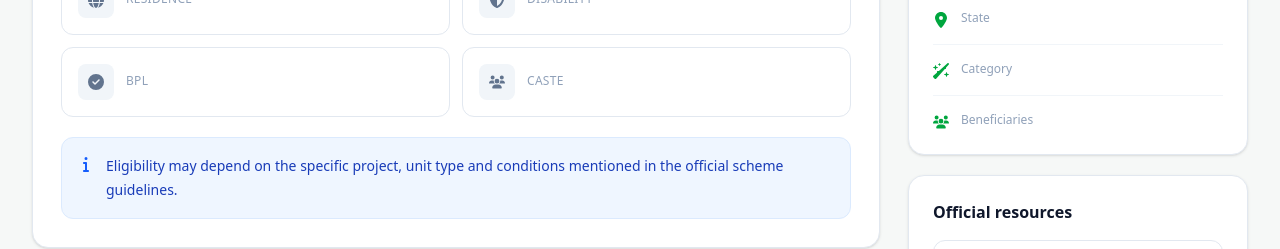
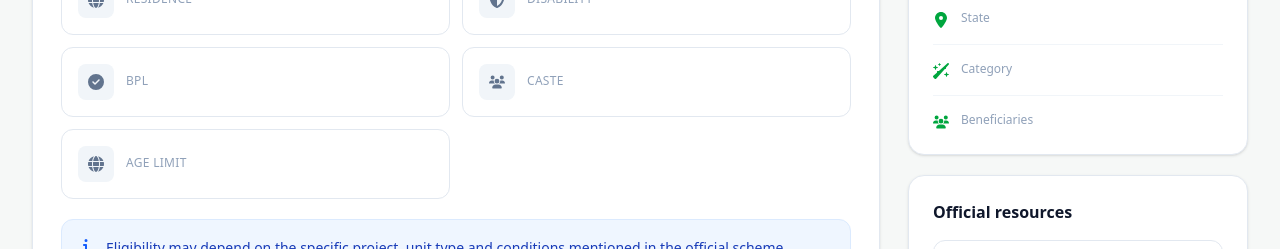
Before and after one commit to rimc008/YojanaAi, a Next.js app: page /details/1 in a window 1280 px wide. Shown: the part 840-1089 px from the top of the page. Built offline with nearby package versions, Linux system fonts and the light colour scheme; no server answers; the database is empty.

Commit message:
age limit added

```diff
--- a/src/app/details/[slug]/page.js
+++ b/src/app/details/[slug]/page.js
@@ -725,6 +725,41 @@ export default function SchemeDetails() {
                                     }
                                 />
 
+                                <EligibilityCard
+                                    icon={<FaGlobe />}
+                                    label="Age limit"
+                                    value={
+                                        schemedetails.length !== 0
+                                            ? (
+
+                                                (("eligibility_age_max" in schemedetails[0]) && ("eligibility_age_min" in schemedetails[0]))
+
+                                                ?
+                                                `${schemedetails[0].eligibility_age_min} to ${schemedetails[0].eligibility_age_max}`
+
+                                                :(
+
+                                                    (("eligibility_age_max" in schemedetails[0]) && !("eligibility_age_min" in schemedetails[0]))
+
+                                                    ?
+                                                    `< ${schemedetails[0].eligibility_age_max}`
+
+                                                    :(
+                                                        (!("eligibility_age_max" in schemedetails[0]) && ("eligibility_age_min" in schemedetails[0]))
+
+                                                        ?`> ${schemedetails[0].eligibility_age_min}`
+
+                                                        :"not defined"
+                                                    )
+                                                )
+
+                                            )
+                                            : ""
+                                    }
+                                />
+
+
+
                             </div>
 
 
```
